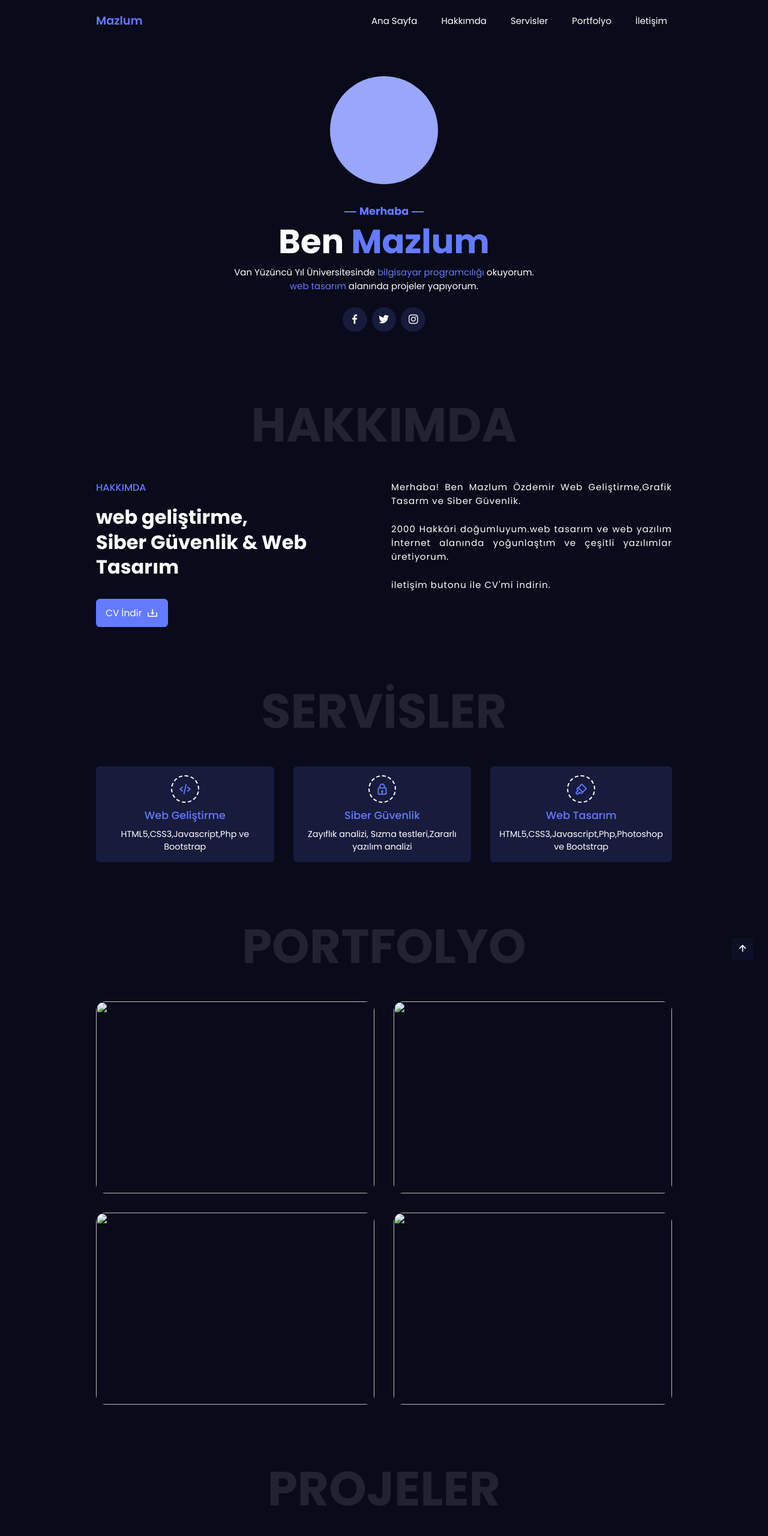
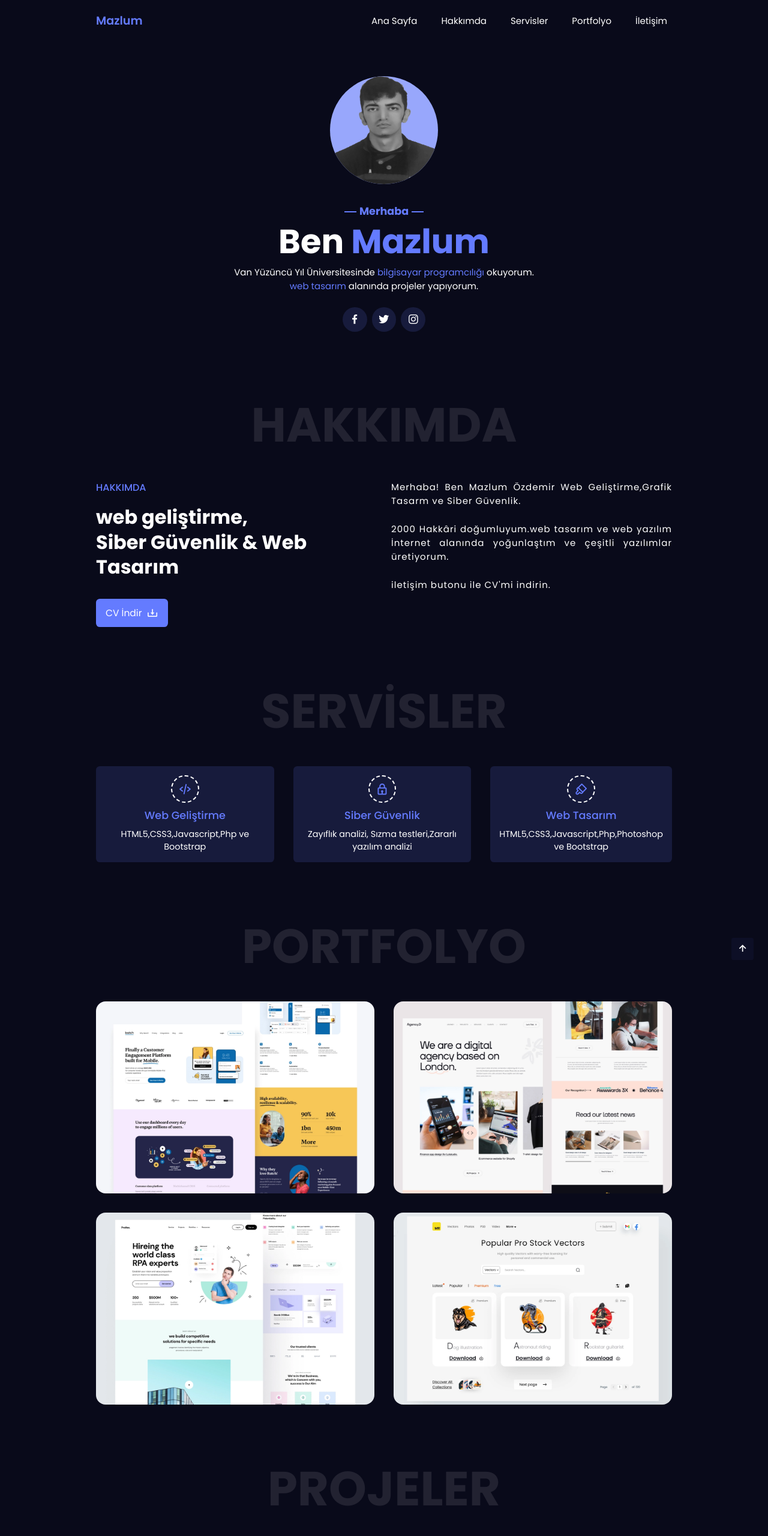
Before and after one commit to mazlumos/mazlumozdemir.github.io, a plain HTML site: page index.html in a window 1280 px wide. Shown: the top 2560 px of the page at 60% size. Drawn offline with nearby package versions, Linux system fonts and the light colour scheme.

Commit message:
Update index.html

```diff
--- a/index.html
+++ b/index.html
@@ -43,7 +43,7 @@
     <section class="home container" id="home">
         <div class="home-content">
             <div class="home-img">
-                <img src="img/profile.png" alt="">
+                <img src="profile.png" alt="">
             </div>
             <div class="home-text">
                 <h3>Merhaba</h3>
@@ -114,7 +114,7 @@
         <!--portfolyo içerik-->
         <div class="portfolio-content">
             <div class="portfolio-box">
-                <img src="img/portfolio-1.webp" alt="" class="portfolio-img">
+                <img src="portfolio-1.webp" alt="" class="portfolio-img">
                 <!--kaplama-->
                 <div class="portfolio-overlay">
                     <h2>Web Geliştirme</h2>
@@ -124,7 +124,7 @@
                 </div>
             </div>
             <div class="portfolio-box">
-                <img src="img/portfolio-2.webp" alt="" class="portfolio-img">
+                <img src="portfolio-2.webp" alt="" class="portfolio-img">
                 <!--kaplama-->
                 <div class="portfolio-overlay">
                     <h2>Web Tasarım</h2>
@@ -134,7 +134,7 @@
                 </div>
             </div>
             <div class="portfolio-box">
-                <img src="img/portfolio-3.webp" alt="" class="portfolio-img">
+                <img src="portfolio-3.webp" alt="" class="portfolio-img">
                 <!--kaplama-->
                 <div class="portfolio-overlay">
                     <h2>Siber Güvenlik</h2>
@@ -144,7 +144,7 @@
                 </div>
             </div>
             <div class="portfolio-box">
-                <img src="img/portfolio-4.webp" alt="" class="portfolio-img">
+                <img src="portfolio-4.webp" alt="" class="portfolio-img">
                 <!--kaplama-->
                 <div class="portfolio-overlay">
                     <h2>Diğerleri</h2>
@@ -193,7 +193,7 @@
                         <div class="review-profile">
                             <h2>Alexander Rybak</h2>
                             <span>Belarus-Norveç</span>
-                            <img src="img/resim-2.jpg" alt=""/>
+                            <img src="resim-2.jpg" alt=""/>
                         </div>
                     </div>
                 </div>
@@ -208,7 +208,7 @@
                         <div class="review-profile">
                             <h2>Evgeny Grinko</h2>
                             <span>Rusya</span>
-                            <img src="img/resim-1.jpg" alt=""/>
+                            <img src="resim-1.jpg" alt=""/>
                         </div>
                     </div>
                 </div>
@@ -222,7 +222,7 @@
                         <div class="review-profile">
                             <h2>Indila</h2>
                             <span>Fransa</span>
-                            <img src="img/resim-3.jpg" alt=""/>
+                            <img src="resim-3.jpg" alt=""/>
                         </div>
                     </div>
                 </div>
```
